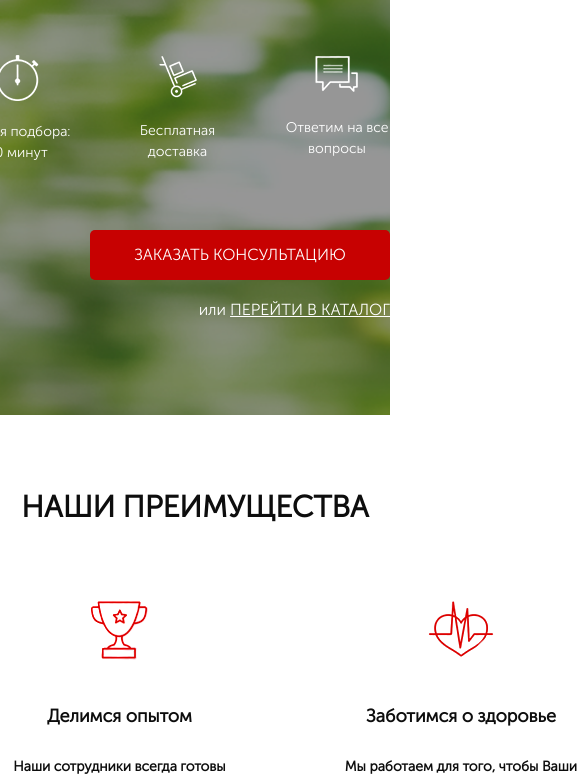
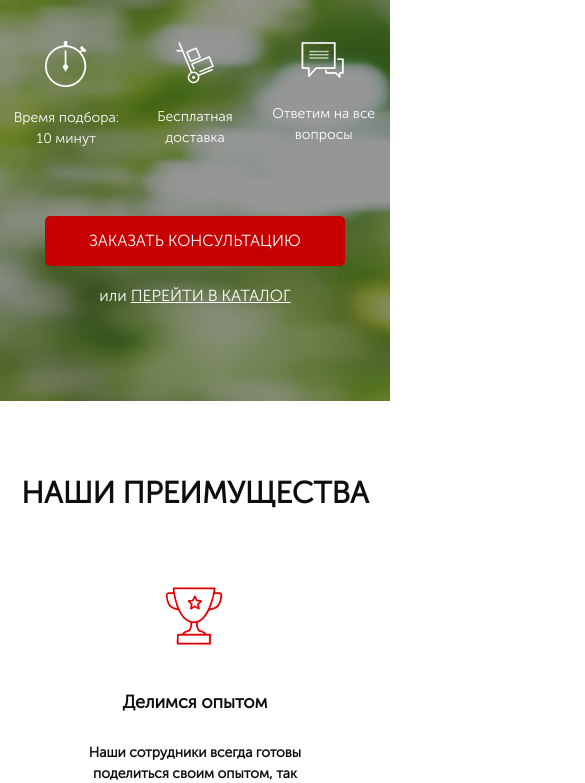
Before and after one commit to Crash2410/Project_3, a website: page src/index.html in a window 390 px wide. Shown: the part 403-1186 px from the top of the page, 585 px wide, since content can reach past the window. Drawn offline with Linux system fonts and the light colour scheme; files whose address does not match are found by name.

Commit message:
Адаптация двух блоков

```diff
--- a/src/scss/base/_media.scss
+++ b/src/scss/base/_media.scss
@@ -1,3 +1,89 @@
-@media (max-width: 1200px){
+@media (max-width: 1200px) {
+}
 
+@media (max-width: 991px) {
+  .container {
+    width: 95%;
+  }
+
+  .advantage {
+    &__icons {
+      width: 100%;
+    }
+
+    &__icon {
+      width: 227px;
+    }
+  }
 }
+
+@media (max-width: 767px) {
+  .container {
+    width: 98%;
+  }
+
+  .header {
+    &__logo {
+      width: 200px;
+    }
+  }
+
+  .promo {
+    &__wrapper {
+      align-items: center;
+    }
+  }
+
+  .advantage {
+    &__icons {
+      flex-direction: column;
+      align-items: center;
+      width: 100%;
+    }
+
+    &__icon {
+      margin-bottom: 20px;
+    }
+  }
+}
+
+@media (max-width: 575px) {
+  .container {
+    width: 99%;
+  }
+
+  .header {
+    flex-wrap: wrap;
+    justify-content: space-around;
+    align-items: center;
+
+    &__logo {
+      width: 150px;
+    }
+
+    &__official {
+      font-size: 10px;
+      font-weight: 500;
+      color: $white;
+      text-align: center;
+
+      span {
+        display: block;
+        font-size: 14px;
+        font-weight: 700;
+      }
+    }
+
+    &__contacts {
+      margin-top: 10px;
+    }
+  }
+
+  .promo {
+    &__icons {
+      width: 100%;
+      justify-content: space-around;
+      flex-wrap: wrap;
+    }
+  }
+}
--- a/src/scss/blocks/_advantage.scss
+++ b/src/scss/blocks/_advantage.scss
@@ -11,7 +11,7 @@
 
   &__icons {
     margin-top: 65px;
-    width: 922px;
+    width: 950px;
     display: flex;
     justify-content: space-between;
   }
--- a/src/scss/style.scss
+++ b/src/scss/style.scss
@@ -15,3 +15,5 @@
 @import "blocks/header";
 @import "blocks/buttons";
 @import "blocks/advantage";
+
+@import "base/media"
```
Also changed, not shown: src/css/style.min.css.
